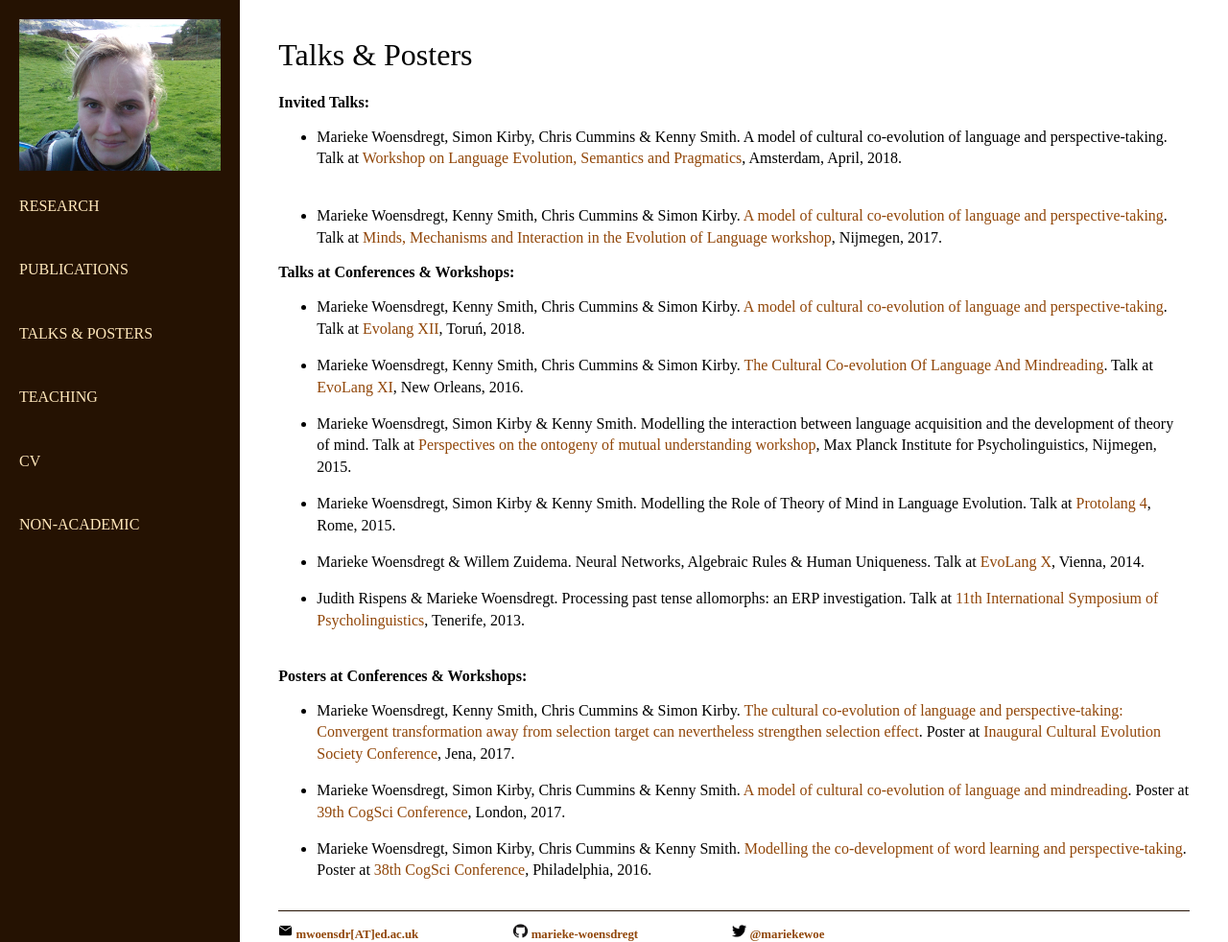
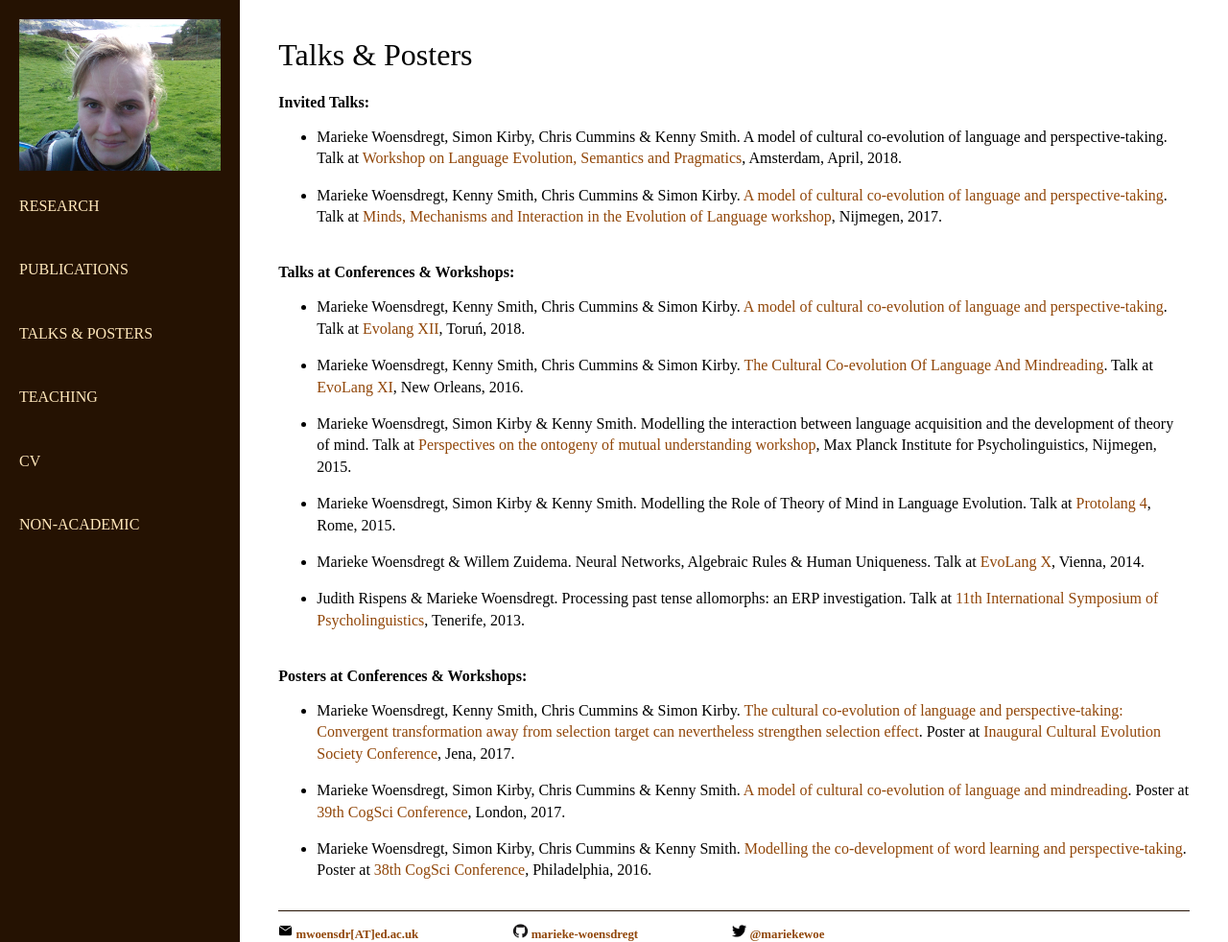
Before and after one commit to marieke-woensdregt/marieke-woensdregt.github.io, a Jekyll site: the page built from talks_n_posters/index.html, in a window 1280 px wide and 982 px high. Shown: the whole window at 96% size. Built offline with Jekyll 4.4.1, drawn with Linux system fonts in a browser that asks for light colours.

Commit message:
Update index.html

```diff
--- a/talks_n_posters/index.html
+++ b/talks_n_posters/index.html
@@ -7,12 +7,12 @@ title: talks_n_posters
 
 		<h3> Invited Talks: </h3>
 		<ul>
-			<li><p class="bottom-one"> Marieke Woensdregt, Simon Kirby, Chris Cummins &amp; Kenny Smith.
+			<li><p> Marieke Woensdregt, Simon Kirby, Chris Cummins &amp; Kenny Smith.
 				A model of cultural co-evolution of language and perspective-taking.
 				Talk at
 				<a href="http://brochhagen.github.io/workshop.html">Workshop on Language Evolution, Semantics and Pragmatics</a>,
 				Amsterdam, April, 2018. </p></li>
-			<li><p> Marieke Woensdregt, Kenny Smith, Chris Cummins &amp; Simon Kirby.
+			<li><p class="bottom-one"> Marieke Woensdregt, Kenny Smith, Chris Cummins &amp; Simon Kirby.
 				<a href="http://www.mpi.nl/events/MMIEL/program-abstracts">
 				A model of cultural co-evolution of language and perspective-taking</a>.
 				Talk at
```
